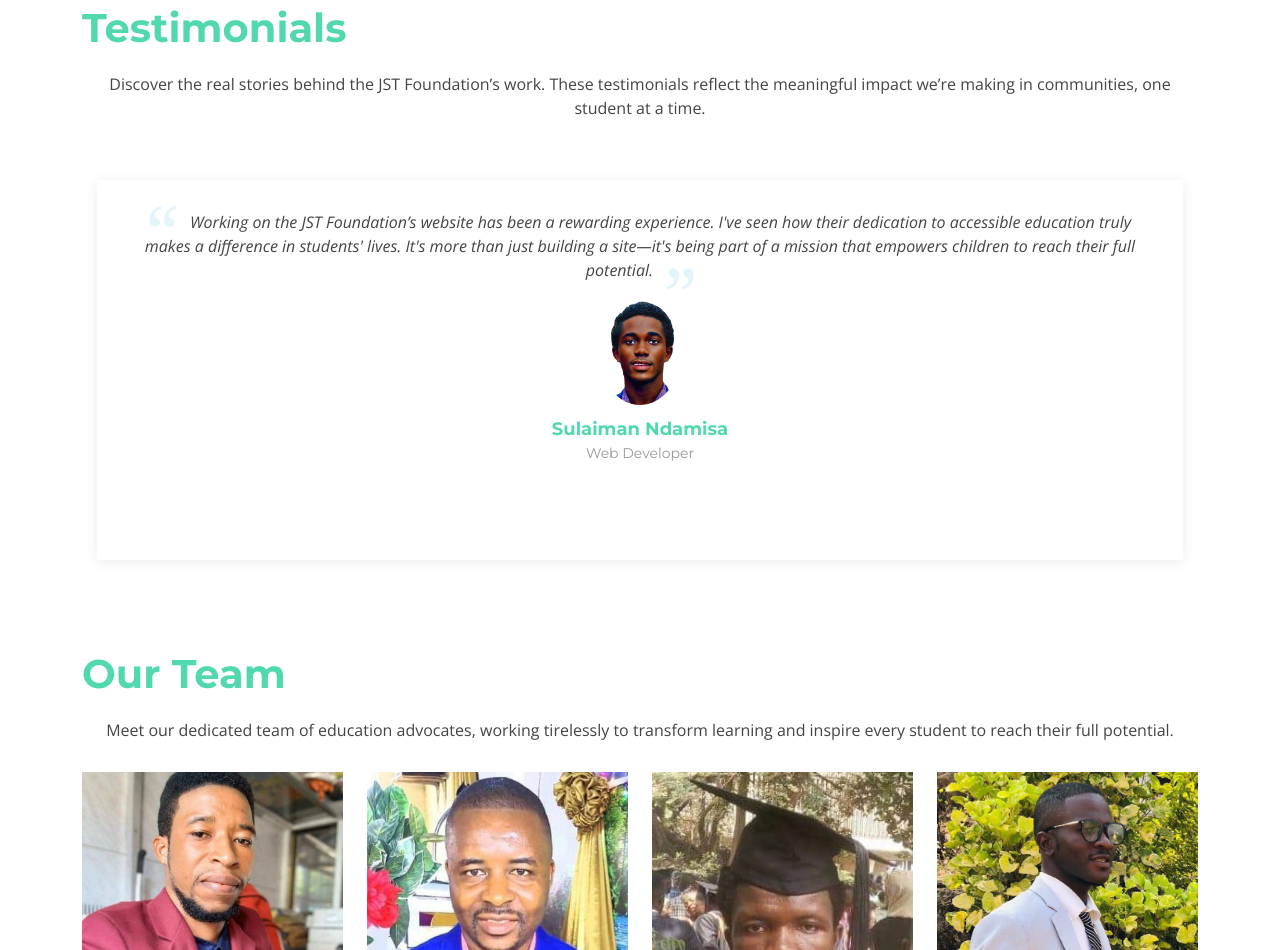
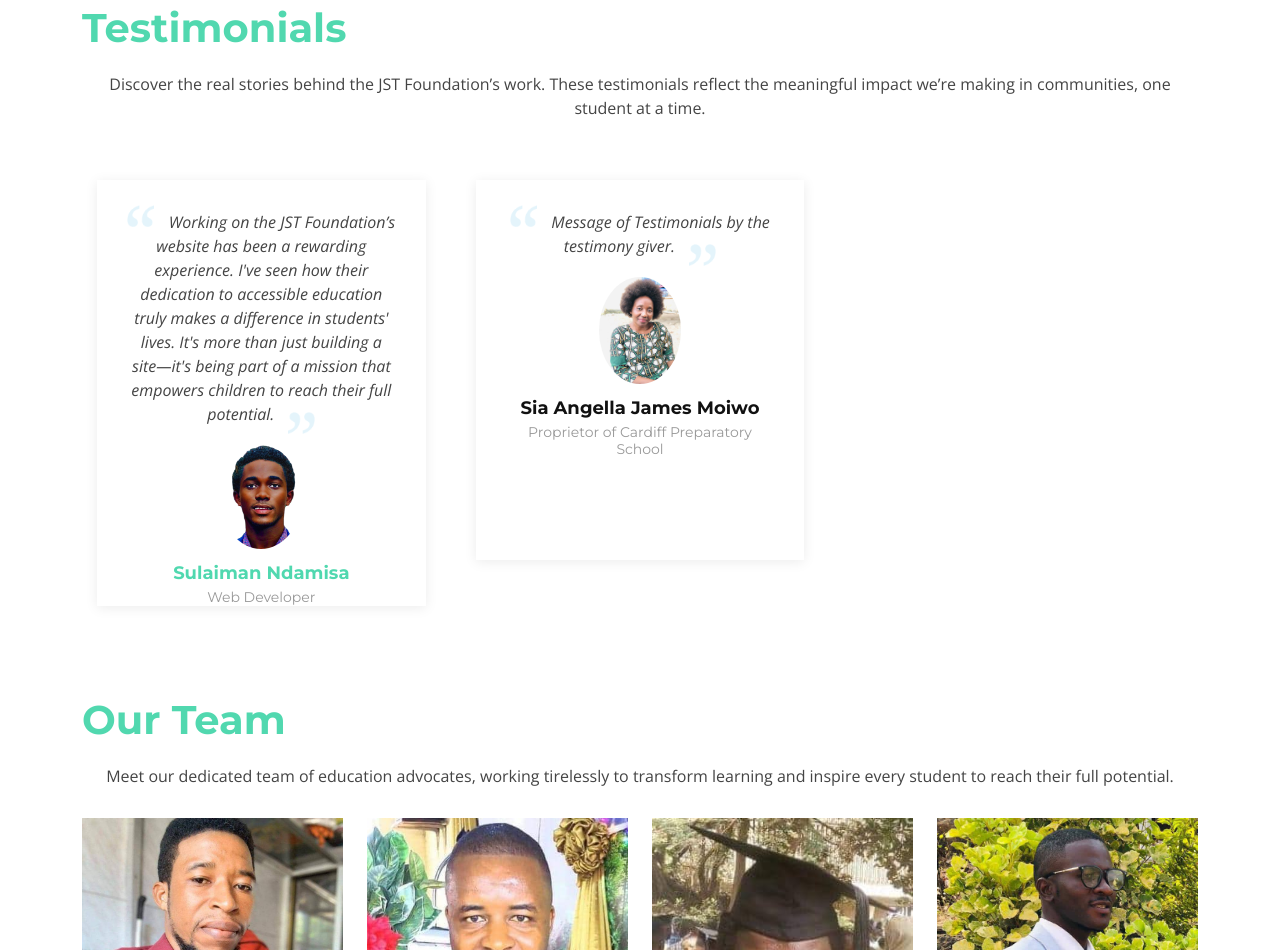
Before and after one commit to cbc-232/JSTF, a plain HTML site: page index.html in a window 1280 px wide. Shown: the part 3564-4514 px from the top of the page. Drawn offline with nearby package versions, Linux system fonts and the light colour scheme.

Commit message:
Update index.html

```diff
--- a/index.html
+++ b/index.html
@@ -309,17 +309,17 @@
         <div class="testimonials-slider swiper" data-aos="fade-up" data-aos-delay="100">
           <div class="swiper-wrapper">
 
-            <!--<div class="swiper-slide">
+            <div class="swiper-slide">
               <div class="testimonial-item">
                 <p>
                   <img src="assets/img/quote-sign-left.png" class="quote-sign-left" alt="">
                   Message of Testimonials by the testimony giver.
                   <img src="assets/img/quote-sign-right.png" class="quote-sign-right" alt="">
                 </p>
-                <img src="assets/img/Unknown1.jpg" class="testimonial-img" alt="">
-                <h3>Name of the Testimony Giver</h3>
-                <h4>Occupation of the Testimony Giver</h4>
-              </div>-->
+                <img src="assets/img/Sia Angella James Moiwo.jpeg" class="testimonial-img" alt="">
+                <h3>Sia Angella James Moiwo</h3>
+                <h4>Proprietor of Cardiff Preparatory School</h4>
+              </div>
             </div><!-- End testimonial item -->
 
             <div class="swiper-slide">
```
